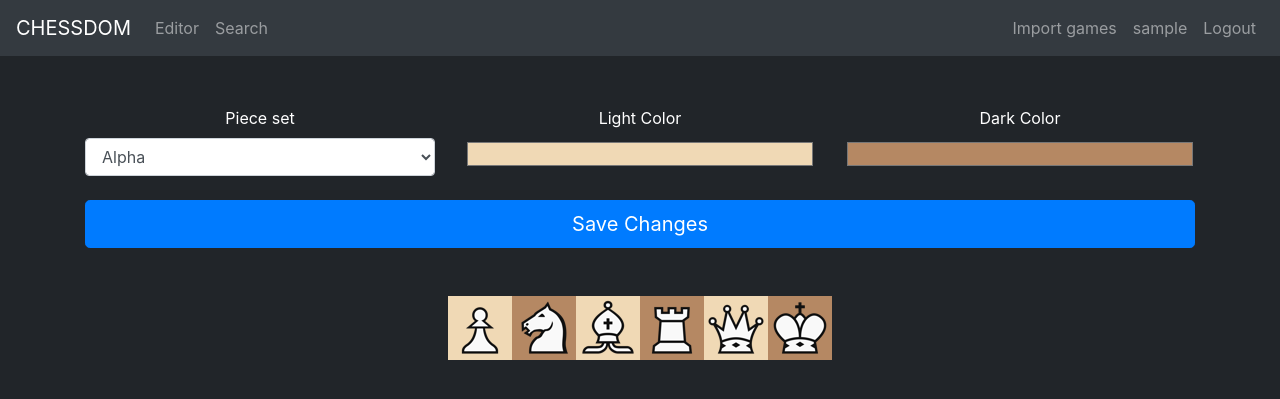
After one commit to Alls-DeV/Chessdom, a Flask app: a page that uses core/templates/preference.html in a window 1280 px wide. The commit adds this page. Shown: the top 399 px of the page. Run offline with Flask 3, Linux system fonts and the light colour scheme; the visitor is signed in with stand-in values (Sample User, id 1); data that the repository does not hold is empty; some libraries are stand-ins or nearby versions.

Commit message:
set preferences for board and pieces

```diff
--- a/core/__init__.py
+++ b/core/__init__.py
@@ -11,7 +11,6 @@ app.config['SECRET_KEY'] = '9d73e8d3fd1a92e4265b3bf0'
 db = SQLAlchemy(app)
 bcrypt = Bcrypt(app)
 login_manager = LoginManager(app)
-DEFAULT_PIECE_SET = 'alpha'
 from core import routes
 '''
 TODO
--- a/core/forms.py
+++ b/core/forms.py
@@ -62,3 +62,9 @@ class EditorForm(FlaskForm):
             choices.append((line.split(':')[1][:-1], line.split(':')[0]))
     position = SelectField(choices=choices)
     reset = SubmitField(label='Reset board')
+
+class PreferenceForm(FlaskForm):
+    piece_set = SelectField(label='Piece set', choices=[('alpha', 'Alpha'), ('anarcandy', 'Anarcandy'), ('california', 'California'), ('companion', 'Companion'), ('dubrovny', 'Dubrovny'), ('fantasy', 'Fantasy'), ('gioco', 'Gioco'), ('horsey', 'Horsey'), ('kosal', 'Kosal'), ('pixel', 'Pixel')])
+    white_color = StringField('Light Color')
+    black_color = StringField('Dark Color')
+    submit = SubmitField(label='Save Changes')
--- a/core/models.py
+++ b/core/models.py
@@ -61,5 +61,5 @@ class Preference(db.Model):
     id = db.Column(db.Integer(), primary_key=True)
     id_user = db.Column(db.Integer(), db.ForeignKey('users.id'))
     piece_set = db.Column(db.String(length=30))
-    white_board = db.Column(db.String(length=30))
-    black_board = db.Column(db.String(length=30))
+    white_color = db.Column(db.String(length=30))
+    black_color = db.Column(db.String(length=30))
--- a/core/routes.py
+++ b/core/routes.py
@@ -1,13 +1,29 @@
 import os
 import chess
 
-from core import app, DEFAULT_PIECE_SET
+from core import app
 from flask import render_template, redirect, send_from_directory, url_for, flash, request
 from core import db
 from core.models import User, Game, Friend, Preference
-from core.forms import RegisterForm, LoginForm, SearchForm, GameForm, EditorForm
+from core.forms import RegisterForm, LoginForm, SearchForm, GameForm, EditorForm, PreferenceForm
 from flask_login import login_user, logout_user, login_required, current_user
 from werkzeug.utils import secure_filename
+
+DEFAULT_PIECE_SET = 'alpha'
+DEFAULT_WHITE_COLOR = '#f0d9b5'
+DEFAULT_BLACK_COLOR = '#b58863'
+
+def get_preferences():
+    piece_set = DEFAULT_PIECE_SET
+    white_color = DEFAULT_WHITE_COLOR
+    black_color = DEFAULT_BLACK_COLOR
+    if current_user.is_authenticated:
+        preference = Preference.query.filter_by(id_user=current_user.id).first()
+        if preference:
+            piece_set = preference.piece_set if preference.piece_set else DEFAULT_PIECE_SET
+            white_color = preference.white_color if preference.white_color else DEFAULT_WHITE_COLOR
+            black_color = preference.black_color if preference.black_color else DEFAULT_BLACK_COLOR
+    return piece_set, white_color, black_color
 
 @app.route('/')
 @app.route('/home')
@@ -16,10 +32,8 @@ def home_page():
 
 @app.route('/editor')
 def editor_page():
-    piece_set = DEFAULT_PIECE_SET
-    if current_user.is_authenticated:
-        piece_set = Preference.query.filter_by(id_user=current_user.id).first().piece_set if Preference.query.filter_by(id_user=current_user.id).first() else DEFAULT_PIECE_SET
-    return render_template('editor.html', form=EditorForm(), piece_set=piece_set)
+    piece_set, white_color, black_color = get_preferences()
+    return render_template('editor.html', form=EditorForm(), piece_set=piece_set, white_color=white_color, black_color=black_color)
 
 @app.route('/register', methods=['GET', 'POST'])
 def register_page():
@@ -276,10 +290,8 @@ def game_page(id):
         board.push_san(move)
         fen_list.append(board.fen())
         check_list.append(board.is_check())
-    piece_set = DEFAULT_PIECE_SET
-    if current_user.is_authenticated:
-        piece_set = Preference.query.filter_by(id_user=current_user.id).first().piece_set if Preference.query.filter_by(id_user=current_user.id).first() else DEFAULT_PIECE_SET
-    return render_template('game.html', game=game, fen_list=fen_list, check_list=check_list, piece_set=piece_set)
+    piece_set, white_color, black_color = get_preferences()
+    return render_template('game.html', game=game, fen_list=fen_list, check_list=check_list, piece_set=piece_set, white_color=white_color, black_color=black_color)
 
 @login_required
 @app.route('/remove_game/<id>', methods=['GET', 'POST'])
@@ -295,3 +307,37 @@ def remove_game_page(id):
     db.session.commit()
     flash('Success! You have deleted a game', category='success')
     return redirect(url_for('profile_page', username=current_user.username))
+
+@login_required
+@app.route('/preference/<username>', methods=['GET', 'POST'])
+def preference_page(username):
+    if current_user.username != username:
+        flash('You can\'t access this page!', category='danger')
+        return redirect(url_for('home_page'))
+
+    form = PreferenceForm()
+
+    piece_set, white_color, black_color = get_preferences()
+    form.piece_set.default = piece_set
+
+    if form.validate_on_submit():
+        # if preference already exists update it
+        preference = Preference.query.filter_by(id_user=current_user.id).first()
+        if preference:
+            preference.piece_set = form.piece_set.data
+            preference.white_color = form.white_color.data
+            preference.black_color = form.black_color.data
+        else:
+            preference_to_create = Preference(
+                id_user=current_user.id,
+                piece_set=form.piece_set.data,
+                white_color=form.white_color.data,
+                black_color=form.black_color.data
+            )
+            db.session.add(preference_to_create)
+        db.session.commit()
+
+        flash('Success! You have changed your preferences', category='success')
+        return redirect(url_for('preference_page', username=username))
+
+    return render_template('preference.html', form=form, piece_set=piece_set, white_color=white_color, black_color=black_color)
--- a/core/static/css/style.css
+++ b/core/static/css/style.css
@@ -35,12 +35,12 @@ body {
 .cell {
     width: 64px;
     height: 64px;
-    background-color: #F0D9B5;
+    background-color: var(--white-color);
     box-sizing: border-box;
 }
 
 .cell.black {
-    background-color: #B58863;
+    background-color: var(--black-color);
 }
 
 .cell.selected {
@@ -59,3 +59,13 @@ body {
 .player-name:last-child {
     margin-bottom: auto;
 }
+
+input[type="color"] {
+    -webkit-appearance: none;
+    border: none;
+    width: 100%;
+    height: 2em;
+    background: transparent;
+    padding: 0;
+    margin: 0;
+}
--- a/core/static/js/game.js
+++ b/core/static/js/game.js
@@ -62,7 +62,7 @@ function loadFen() {
     for (let key in pieces) {
         if (pieces.hasOwnProperty(key)) {
             let piece = pieces[key];
-            $("#" + key).html("<img src='/static/images/piece_set" + piece_set + "/" + piece + ".png'>");
+            $("#" + key).html("<img src='/static/images/piece_set/" + piece_set + "/" + piece + ".png'>");
         }
     }
 
--- /dev/null
+++ b/core/static/js/preference.js
@@ -0,0 +1,37 @@
+initializeBoard();
+
+var pieces = {
+    "a0": "P",
+    "b0": "N",
+    "c0": "B",
+    "d0": "R",
+    "e0": "Q",
+    "f0": "K",
+};
+
+// Loop through the pieces array and add them to the chessboard
+for (let key in pieces) {
+    if (pieces.hasOwnProperty(key)) {
+        let piece = pieces[key];
+        $("#" + key).html("<img src='/static/images/piece_set/" + piece_set + "/" + piece + ".png'>");
+    }
+}
+
+function changeSample() {
+    $(".cell").html("");
+
+    piece_set = $("#piece_set").val();
+    white_color = $("#white-color-picker").val();
+    black_color = $("#black-color-picker").val();
+
+    document.documentElement.style.setProperty('--white-color', white_color);
+    document.documentElement.style.setProperty('--black-color', black_color);
+
+    // Loop through the pieces array and add them to the chessboard
+    for (let key in pieces) {
+        if (pieces.hasOwnProperty(key)) {
+            let piece = pieces[key];
+            $("#" + key).html("<img src='/static/images/piece_set/" + piece_set + "/" + piece + ".png'>");
+        }
+    }
+}
--- a/core/static/js/script.js
+++ b/core/static/js/script.js
@@ -1,3 +1,6 @@
+document.documentElement.style.setProperty('--white-color', white_color);
+document.documentElement.style.setProperty('--black-color', black_color);
+
 function initializeBoard() {
     // Loop through all the div in the chessboard
     $(".containerr div").each(function (index, value) {
--- a/core/templates/editor.html
+++ b/core/templates/editor.html
@@ -141,6 +141,8 @@ Editor
 {% block scripts %}
 <script>
     var piece_set = {{ piece_set| tojson }};
+    var white_color = {{ white_color| tojson }};
+    var black_color = {{ black_color| tojson }};
 </script>
 <script src="{{ url_for('static', filename='js/script.js') }}"></script>
 <script src="{{ url_for('static', filename='js/editor.js') }}"></script>
--- a/core/templates/game.html
+++ b/core/templates/game.html
@@ -107,6 +107,8 @@
     var piece_set = {{ piece_set| tojson }};
     var fenList = {{ fen_list| tojson }};
     var checkList = {{ check_list| tojson }};
+    var white_color = {{ white_color| tojson }};
+    var black_color = {{ black_color| tojson }};
 </script>
 <script src="{{ url_for('static', filename='js/script.js') }}"></script>
 <script src="{{ url_for('static', filename='js/game.js') }}"></script>
--- /dev/null
+++ b/core/templates/preference.html
@@ -0,0 +1,62 @@
+{% extends 'base.html' %}
+{% block title %}
+{{ current_user.username }}'s preferences
+{% endblock %}
+
+{% block content %}
+
+<body class="text-center">
+    <div class="container" style="margin-top: 50px">
+        <form method="POST" class="form-preference" style="color:white" autocomplete="off" onchange="changeSample()">
+            {{ form.hidden_tag() }}
+            <div class="row">
+                <div class="col">
+                    {{ form.piece_set.label() }}
+                    {{ form.piece_set(class="form-control") }}
+                </div>
+                <div class="col">
+                    <label for="white-color-picker">Light Color</label>
+                    <input type="color" id="white-color-picker" name="white_color" class="form-control"
+                        value="{{ white_color }}">
+                </div>
+                <div class="col">
+                    <label for="black-color-picker">Dark Color</label>
+                    <input type="color" id="black-color-picker" name="black_color" class="form-control"
+                        value="{{ black_color }}">
+                </div>
+
+            </div>
+
+            <br>
+            {{ form.submit(class="btn btn-lg btn-primary btn-block") }}
+        </form>
+        <br>
+        <br>
+        <div class="containerr">
+            <div class="row">
+                <div id="a0"></div>
+                <div id="b0"></div>
+                <div id="c0"></div>
+                <div id="d0"></div>
+                <div id="e0"></div>
+                <div id="f0"></div>
+            </div>
+        </div>
+    </div>
+</body>
+
+{% endblock %}
+
+{% block scripts %}
+<script>
+    var piece_set = {{ piece_set| tojson }};
+    var white_color = {{ white_color| tojson }};
+    var black_color = {{ black_color| tojson }};
+</script>
+<script src="{{ url_for('static', filename='js/script.js') }}"></script>
+<script src="{{ url_for('static', filename='js/preference.js') }}"></script>
+{% endblock %}
+
+<!-- TODO
+controllare come fare parametrico il css. Se ad ogni cambiamento non si puo' fare allora dovro' farlo di cattiveria con javascript.
+ -->
--- a/core/templates/profile.html
+++ b/core/templates/profile.html
@@ -17,7 +17,11 @@
         </div>
     </div>
 </div> -->
-<a href="{{ url_for('friend_page', username=username) }}">Friend</a>
+
+<a href="{{ url_for('friend_page', username=username) }}">Friends list</a>
+<br>
+<a href="{{ url_for('preference_page', username=username) }}">Preferences</a>
+
 {% else %}
 <!-- add friend -->
 {% if not is_friend %}
```
